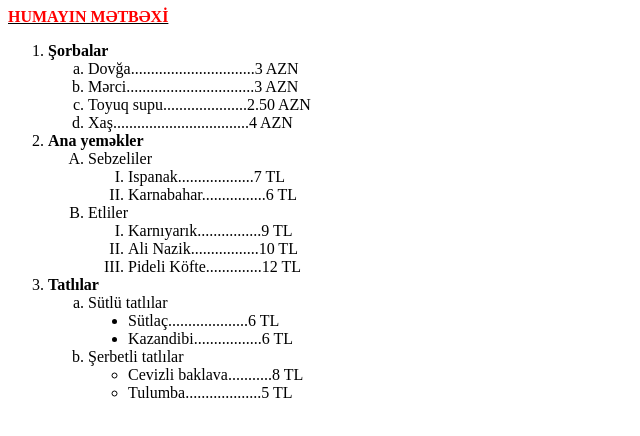
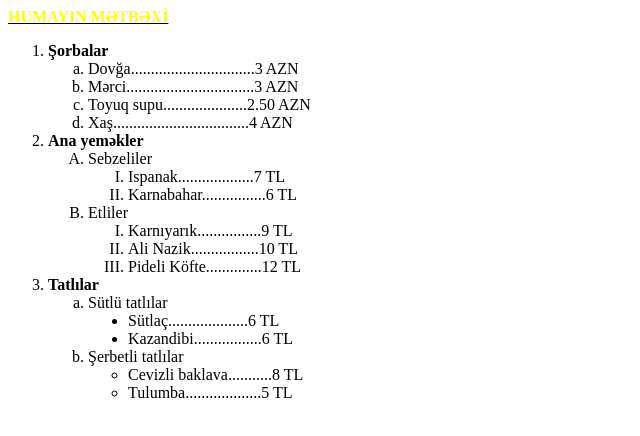
Before and after one commit to nasibova/firs-project, a plain HTML site: page etiketler.html in a window 1280 px wide. Shown: the whole page, without its empty margins (0-640 px from the left). Drawn offline with Linux system fonts and the light colour scheme.

Commit message:
color change

```diff
--- a/etiketler.html
+++ b/etiketler.html
@@ -7,7 +7,7 @@
     <title>MENYU</title>
 </head>
 <body>
-    <strong><u><font color="red">HUMAYIN MƏTBƏXİ</font></u></strong>
+    <strong><u><font color="yellow">HUMAYIN MƏTBƏXİ</font></u></strong>
     <ol type="1">
     <li><b>Şorbalar</b></li>
     <ol type="a">
```
